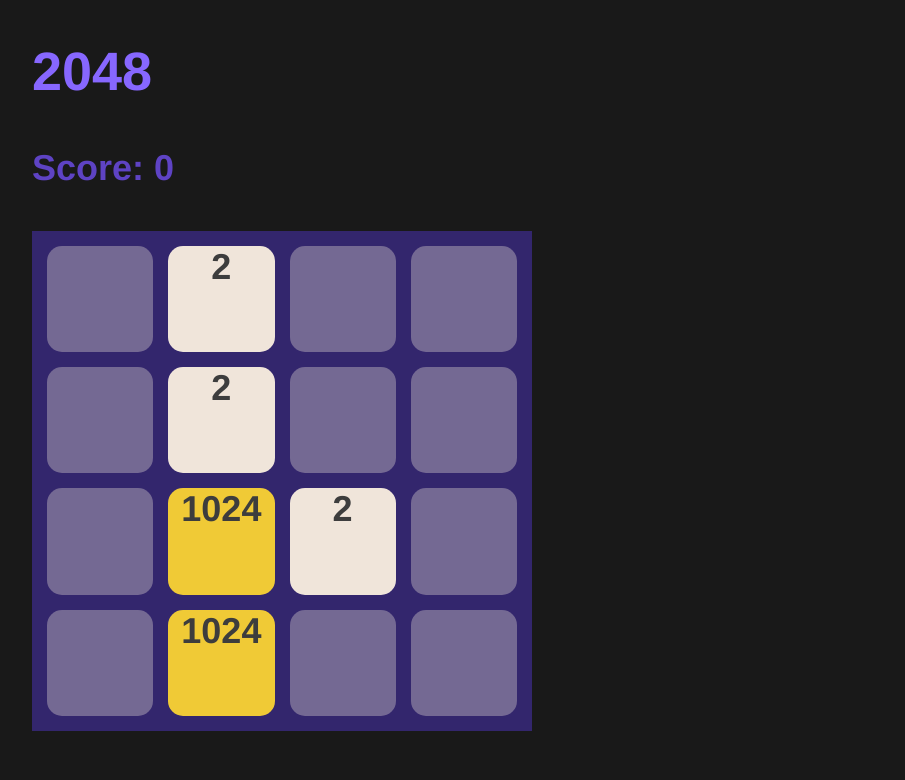
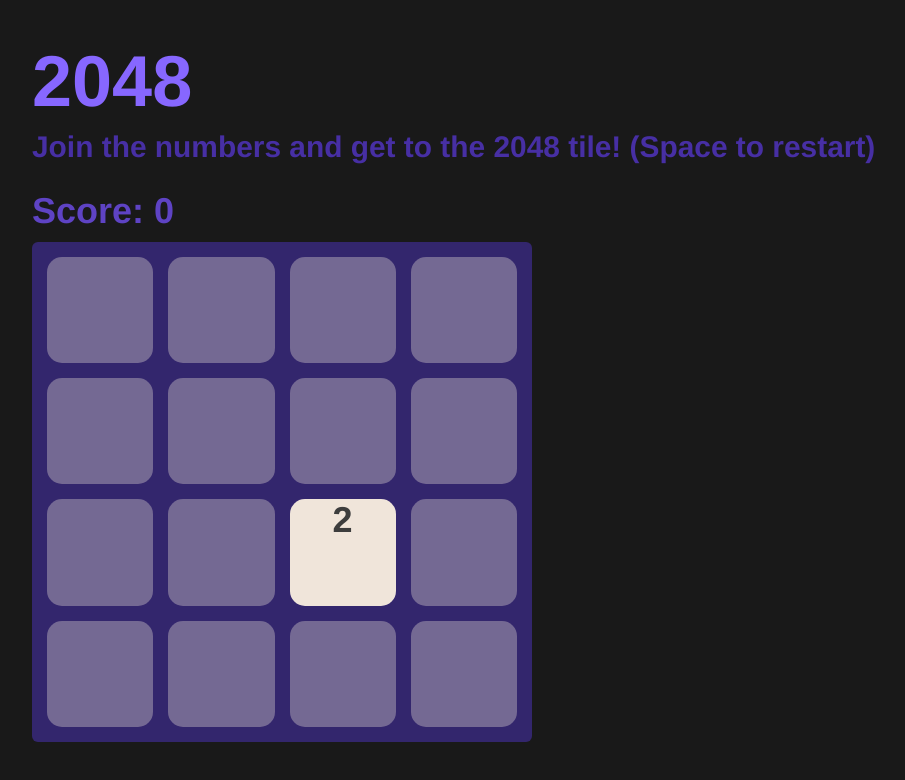
Before and after one commit to jsoldera/2048-Jake-Jie, a plain HTML site: page 2048AdvancedStarterCode/2048.html in a window 1280 px wide. Shown: the whole page, without its empty margins (8-913 px from the left). Drawn offline with nearby package versions, Linux system fonts and the light colour scheme.

Commit message:
fix spacing in css, actual final game

```diff
--- a/2048AdvancedStarterCode/2048.html
+++ b/2048AdvancedStarterCode/2048.html
@@ -8,7 +8,8 @@
 
 	</head>
 	<body>
-		<h2 class="title" id = title></h2>
+		<h1 class="title" id = title></h1>
+		<h5 class="instructions" id = instructions></h5>
 		<div class="score" id = score></div>
 			<h3 class="lose" id = lose></h3>
 			<h3 class="win" id = win></h3>
--- a/2048AdvancedStarterCode/advancedStarterScript.js
+++ b/2048AdvancedStarterCode/advancedStarterScript.js
@@ -1,5 +1,5 @@
 //2D array initialized with sample values. To get a blank board initialize all the values to zero
-var board = [[0,2,0,0],[0,2,0,0],[0,1024,0,0],[0,1024,0,0]];
+var board = [[0,0,0,0],[0,0,0,0],[0,0,0,0],[0,0,0,0]];
 
 //start board = [[0,0,0,0],[0,0,0,0],[0,0,0,0],[0,0,0,0]];
 //lose board = [[2,4,8,16],[32,64,128,256],[2048,1024,8,16],[256,64,0,0]];
@@ -37,6 +37,7 @@ function printBoard() {
     win = "You win!"
   }
   document.getElementById("title").innerHTML = "2048";
+  document.getElementById("instructions").innerHTML = "Join the numbers and get to the 2048 tile! (Space to restart)";
   document.getElementById("score").innerHTML = "Score: " + score;
   document.getElementById("lose").innerHTML = lose;
   document.getElementById("win").innerHTML = win;
--- a/2048AdvancedStarterCode/stylesheet.css
+++ b/2048AdvancedStarterCode/stylesheet.css
@@ -49,7 +49,6 @@ html, body {
 	  padding: 15px;
 	  cursor: default;
 	  background: #33266d;
-    #bbada0
 	  border-radius: 6px;
 	  width: 500px;
 	  height: 500px;
@@ -58,10 +57,20 @@ html, body {
 	  box-sizing: border-box;
 }
 
+.title {
+  color: #8767FF;
+  height: 40px
+}
+
+.instructions {
+  color: #472FA4;
+  height: 10px;
+}
+
 .score {
   color: #5E43C4;
+  height: 10px;
   font-family: "Helvetica Neue", Arial, sans-serif;
-
 }
 
 .lose {
@@ -74,7 +83,3 @@ html, body {
   font-weight: bolder;
   font-family: "Helvetica Neue", Arial, sans-serif;
 }
-
-.title {
-  color: #8767FF;
-}
```
